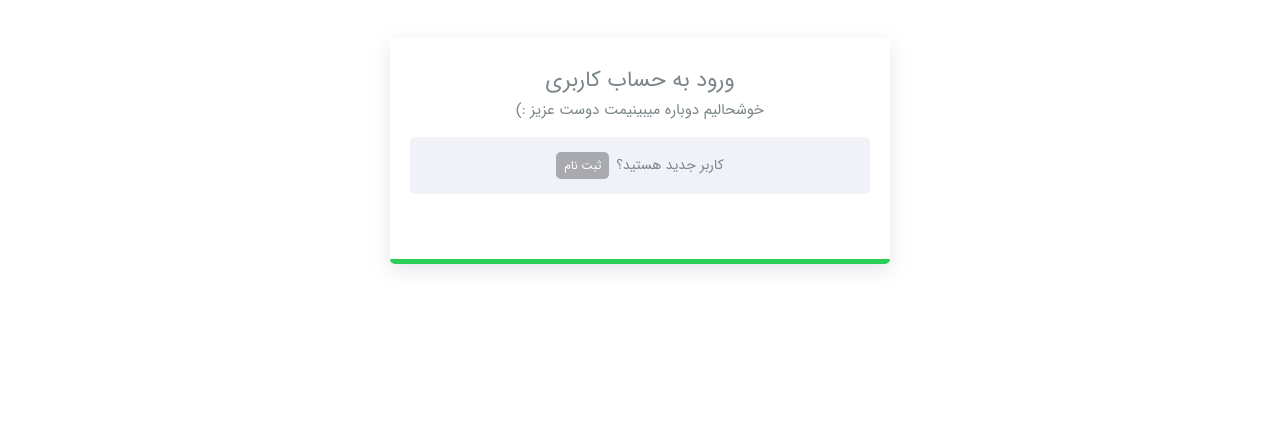
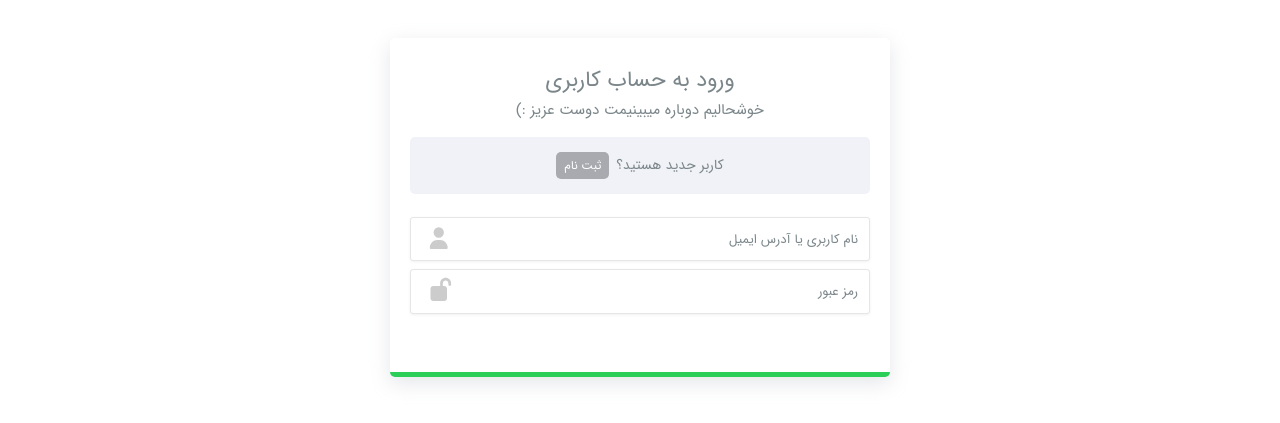
Before and after one commit to eshkevar-arash/sabzlearn, a plain HTML site: page login.html in a window 1280 px wide. Shown: the part 173-596 px from the top of the page. Drawn offline with Linux system fonts and the light colour scheme.

Commit message:
feat: login-form HTML

```diff
--- a/css/login.css
+++ b/css/login.css
@@ -44,6 +44,7 @@
     margin: 1.5rem 0;
     border-radius: 5px;
     padding: 1.5rem 0;
+    gap: 0.7rem;
 }
 .login__new-member-text{
     font-size: 1.4rem;
@@ -55,5 +56,34 @@
     border-radius: 5px;
     font-size: 1.2rem;
     color: var(--white-color);
-    margin-right: 0.7rem;
+    transition: color 400ms ease;
 }
+.login__new-member-link:hover{
+    color: #1e83f0;
+}
+.login-form{
+
+}
+.login-form__username, .login-form__password{
+    position: relative;
+    margin: 0.8rem 0;
+}
+.login-form__username-input, .login-form__password-input{
+    width: 100%;
+    border: 1px solid #e6e6e6;
+    padding: 1rem 1.1rem;
+    border-radius: 3px;
+    font-size: 1.4rem;
+    box-shadow: 0 1px 3px 0 rgba(0, 0, 0, 0.06);
+}
+.login-form__username-icon, .login-form__password-icon{
+    position: absolute;
+    top: 1rem;
+    left: 1.5rem;
+    font-size: 2.2rem;
+    color: #ccc;
+}
+.login-form input::placeholder{
+    font-size: 1.3rem;
+    color: #7b868a;
+}
--- a/login.html
+++ b/login.html
@@ -187,6 +187,16 @@
                 <span class="login__new-member-text">کاربر جدید هستید؟</span>
                 <a href="#" class="login__new-member-link">ثبت نام</a>
             </div>
+            <form class="login-form" action="#">
+                <div class="login-form__username">
+                    <input type="text" class="login-form__username-input" placeholder="نام کاربری یا آدرس ایمیل">
+                    <i class="login-form__username-icon fa fa-user"></i>
+                </div>
+                <div class="login-form__password">
+                    <input type="text" class="login-form__password-input" placeholder="رمز عبور">
+                    <i class="login-form__password-icon fa fa-lock-open"></i>
+                </div>
+            </form>
         </div>
     </div>
 </section>
```
